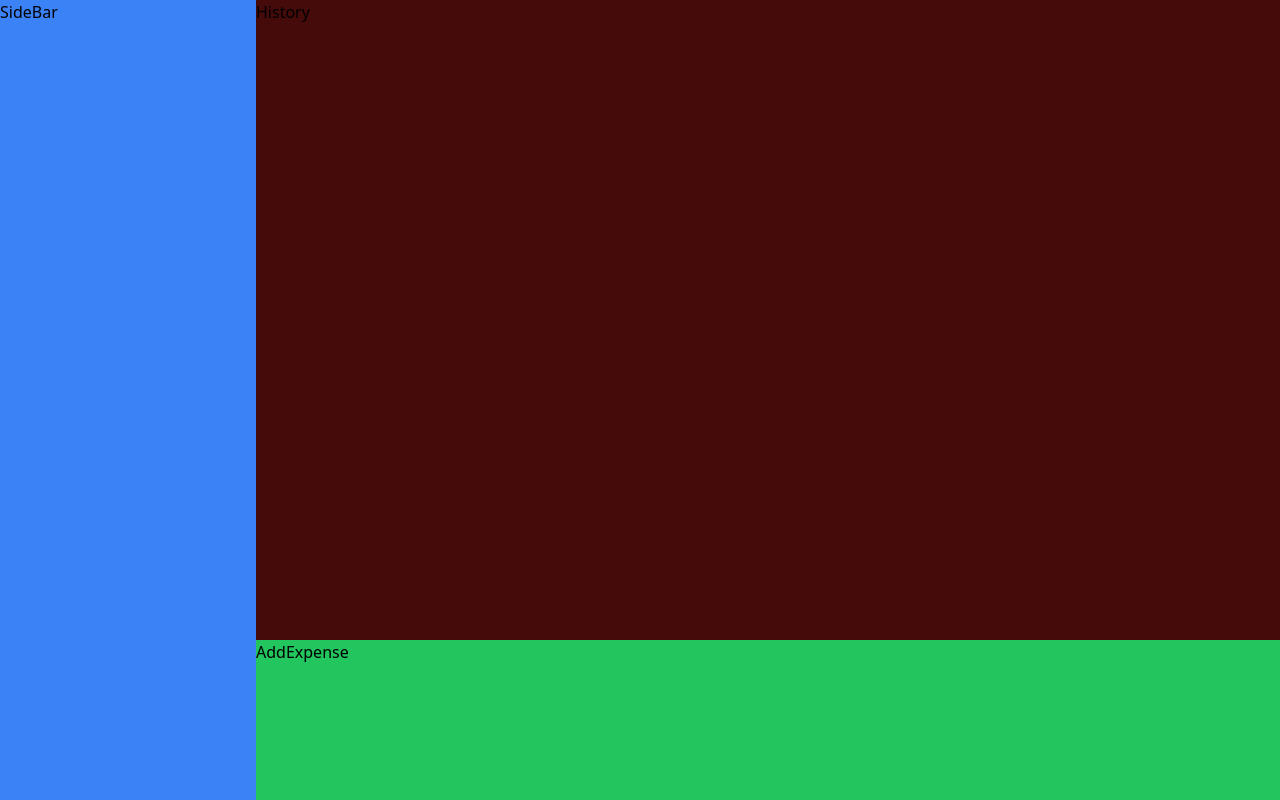
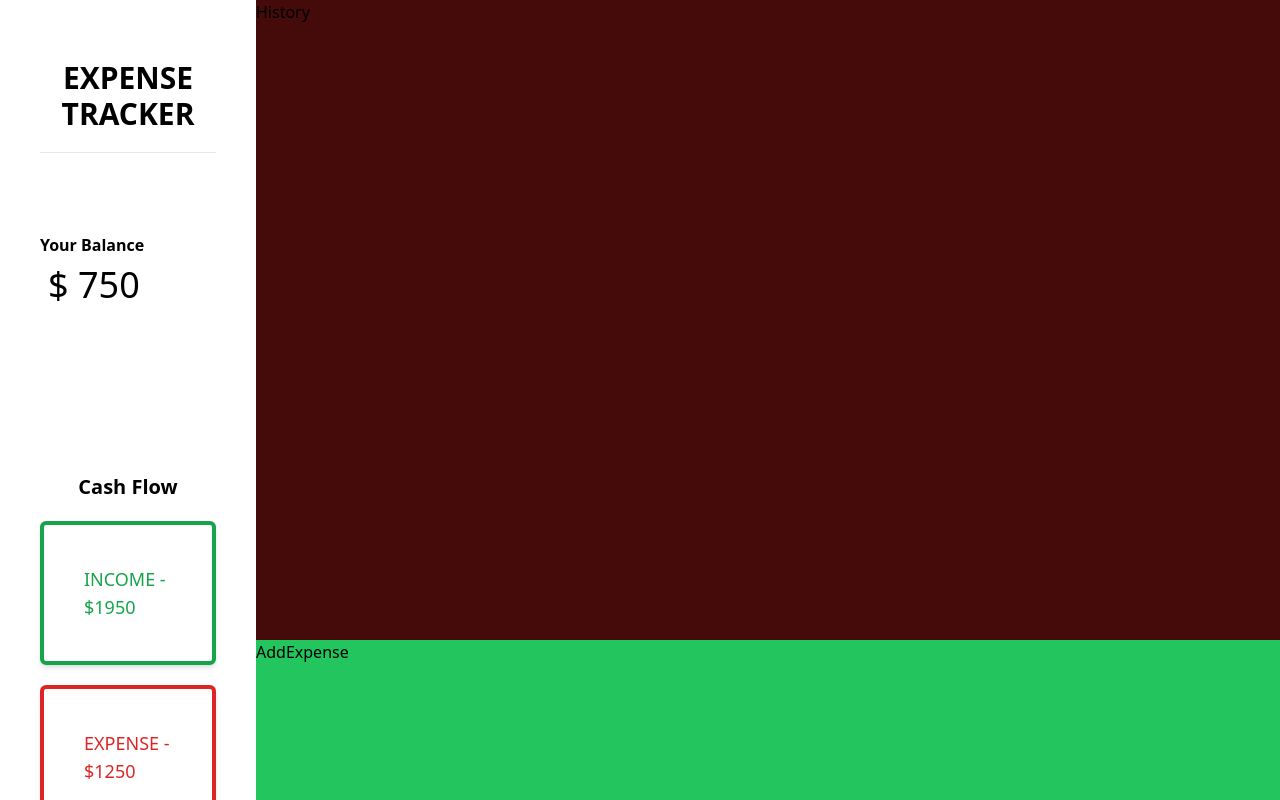
Before and after one commit to IsmayelAlam/practice_react, a React (Create React App) app in the folder expense_tracker/: page / in a window 1280 px wide. Built offline with nearby package versions, Linux system fonts and the light colour scheme.

Commit message:
add content and style to side bar

```diff
--- a/expense_tracker/src/App.js
+++ b/expense_tracker/src/App.js
@@ -4,7 +4,7 @@ import SideBar from "./Components/SideBar";
 
 function App() {
   return (
-    <div className="bg-slate-500 h-screen w-screen grid grid-cols-5 grid-rows-5 auto-cols-max auto-rows-auto">
+    <div className="h-screen w-screen grid grid-cols-5 grid-rows-5 overflow-hidden">
       <SideBar />
       <History />
       <AddExpense />
--- a/expense_tracker/src/Components/SideBar.js
+++ b/expense_tracker/src/Components/SideBar.js
@@ -1,3 +1,23 @@
 export default function SideBar() {
-  return <div className="bg-blue-500 row-span-full">SideBar</div>;
+  return (
+    <div className="row-span-full p-10 select-none flex flex-col">
+      <h1 className="text-center text-3xl uppercase p-5 font-semibold">
+        Expense tracker
+      </h1>
+      <hr />
+      <div className="my-20">
+        <h2 className="font-bold">Your Balance</h2>
+        <p className="text-4xl m-2">$ 750</p>
+      </div>
+      <div className="my-20">
+        <h2 className="font-bold text-center text-xl">Cash Flow</h2>
+        <div className="p-10 border-4 border-green-600 rounded-md uppercase my-5 text-green-600 text-lg shadow-md">
+          income - $1950
+        </div>
+        <div className="p-10 border-4 border-red-600 rounded-md uppercase my-5 text-red-600 text-lg shadow-md">
+          Expense - $1250
+        </div>
+      </div>
+    </div>
+  );
 }
```
